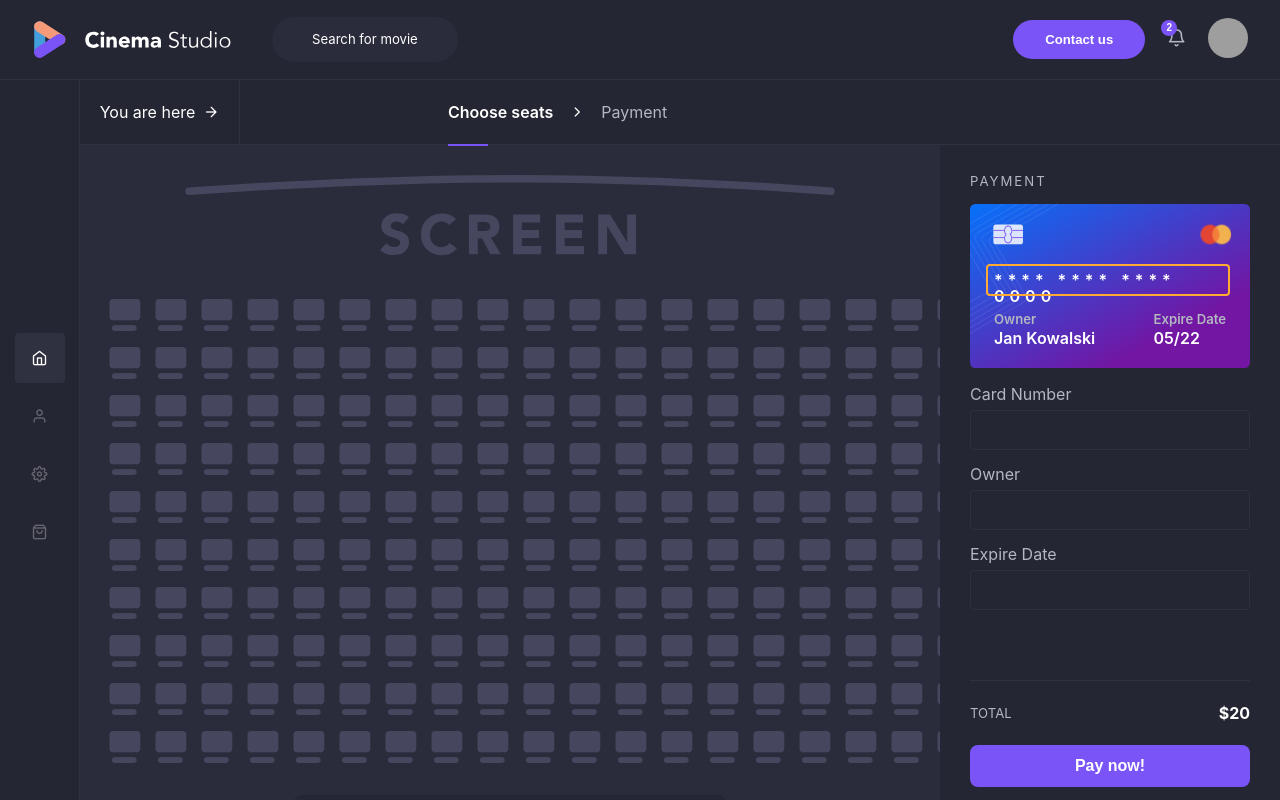
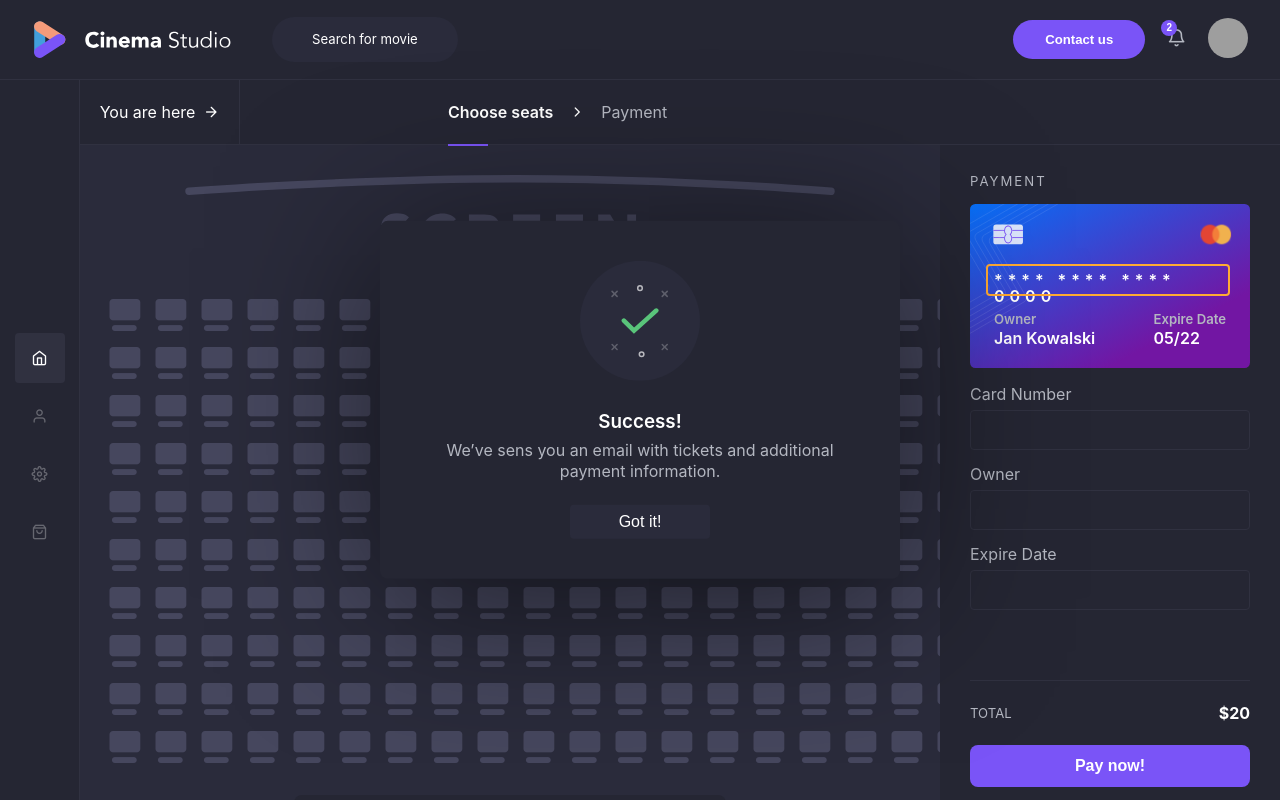
Before and after one commit to damiansobczak/cinema, a React (Create React App) app: page / in a window 1280 px wide. Built offline with nearby package versions, Linux system fonts and the light colour scheme; grey boxes are pictures that could not be loaded; a web font is replaced by a local one.

Commit message:
Added information modal component

```diff
--- a/src/App.js
+++ b/src/App.js
@@ -6,6 +6,7 @@ import Breadcrumbs from "./components/breadcrumbs/Breadcrumbs";
 import Cart from "./components/cart/Cart";
 import Films from "./components/films/Films";
 import Room from "./components/Room/Room";
+import Modal from "./components/modal/Modal";
 
 class App extends React.Component {
   render() {
@@ -17,6 +18,7 @@ class App extends React.Component {
         <Cart />
         {/* <Films /> */}
         <Room />
+        <Modal />
       </div>
     );
   }
--- /dev/null
+++ b/src/components/modal/Modal.js
@@ -0,0 +1,18 @@
+import React from "react";
+import "./Modal.scss";
+import Image from "../../assets/images/success.svg";
+
+class Modal extends React.Component {
+    render() {
+        return (
+            <div className="modal">
+                <img src={Image} alt="" className="modal__image" />
+                <div className="modal__title">Success!</div>
+                <div className="modal__info">We’ve sens you an email with tickets and additional payment information.</div>
+                <button className="modal__btn">Got it!</button>
+            </div>
+        );
+    }
+}
+
+export default Modal;
--- /dev/null
+++ b/src/components/modal/Modal.scss
@@ -0,0 +1,55 @@
+@import "../../assets/styles/utils/variables";
+@import "../../assets/styles/utils/mixins";
+
+.modal {
+    position: fixed;
+    top: 50%;
+    left: 50%;
+    transform: translate(-50%, -50%);
+    background-color: $color-bg;
+    box-shadow: 0 20px 160px rgba(0, 0, 0, 0.6);
+    padding: 40px 60px;
+    border-radius: 8px;
+    display: flex;
+    align-items: center;
+    justify-content: center;
+    flex-direction: column;
+    max-width: 400px;
+    text-align: center;
+
+    &__image {
+        width: 120px;
+        height: 120px;
+        margin-bottom: 32px;
+    }
+
+    &__title {
+        font-size: $font-400;
+        color: $color-text-primary;
+        font-weight: 600;
+        margin-bottom: 8px;
+    }
+
+    &__info {
+        color: $color-text-secondary;
+        margin-bottom: 24px;
+        line-height: 1.3;
+    }
+
+    &__btn {
+        color: $color-text-primary;
+        background-color: $color-bg-light;
+        border: 0;
+        outline: 0;
+        font-size: 1rem;
+        padding: 8px 32px;
+        border-radius: 4px;
+        min-width: 140px;
+        cursor: pointer;
+        transition: background-color 0.2s ease-in-out;
+
+        &:hover {
+            background-color: lighten($color-bg-light, 5%);
+        }
+    }
+}
```
Also changed, not shown: src/assets/images/success.svg.
